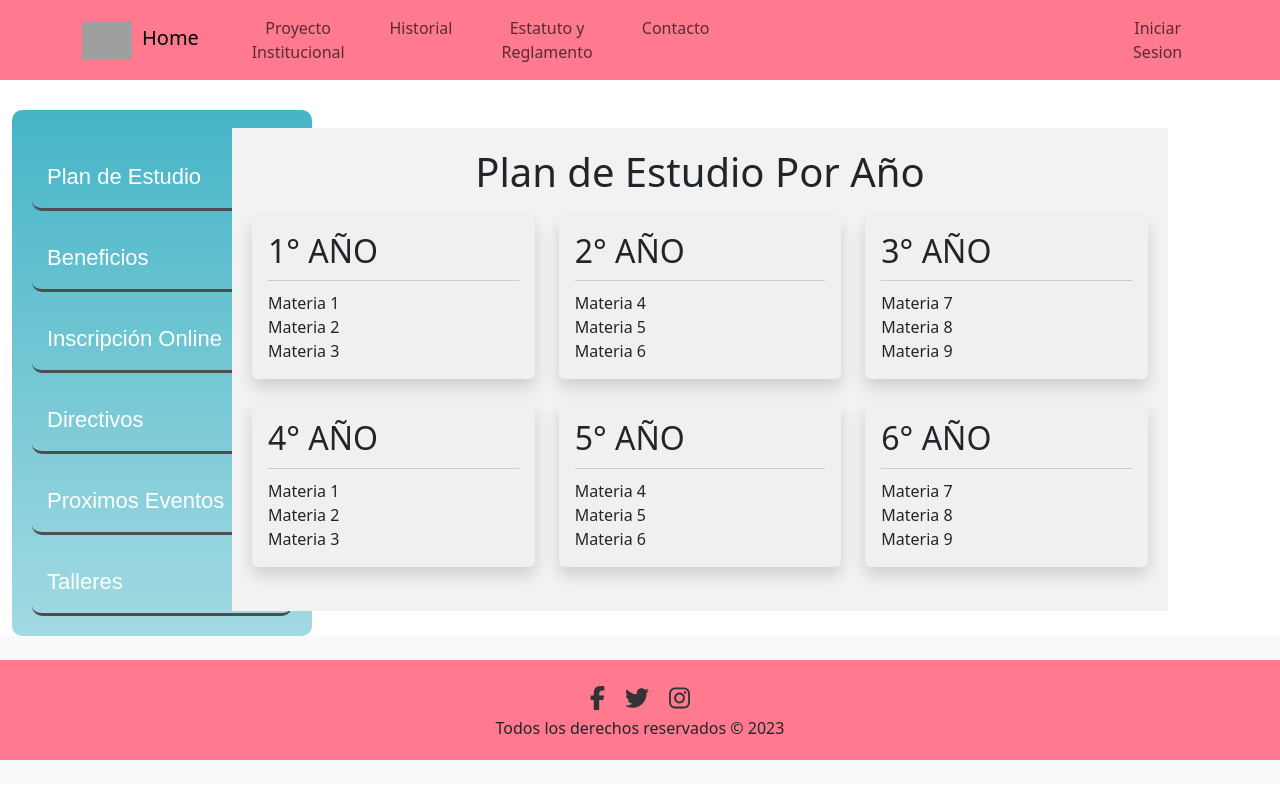
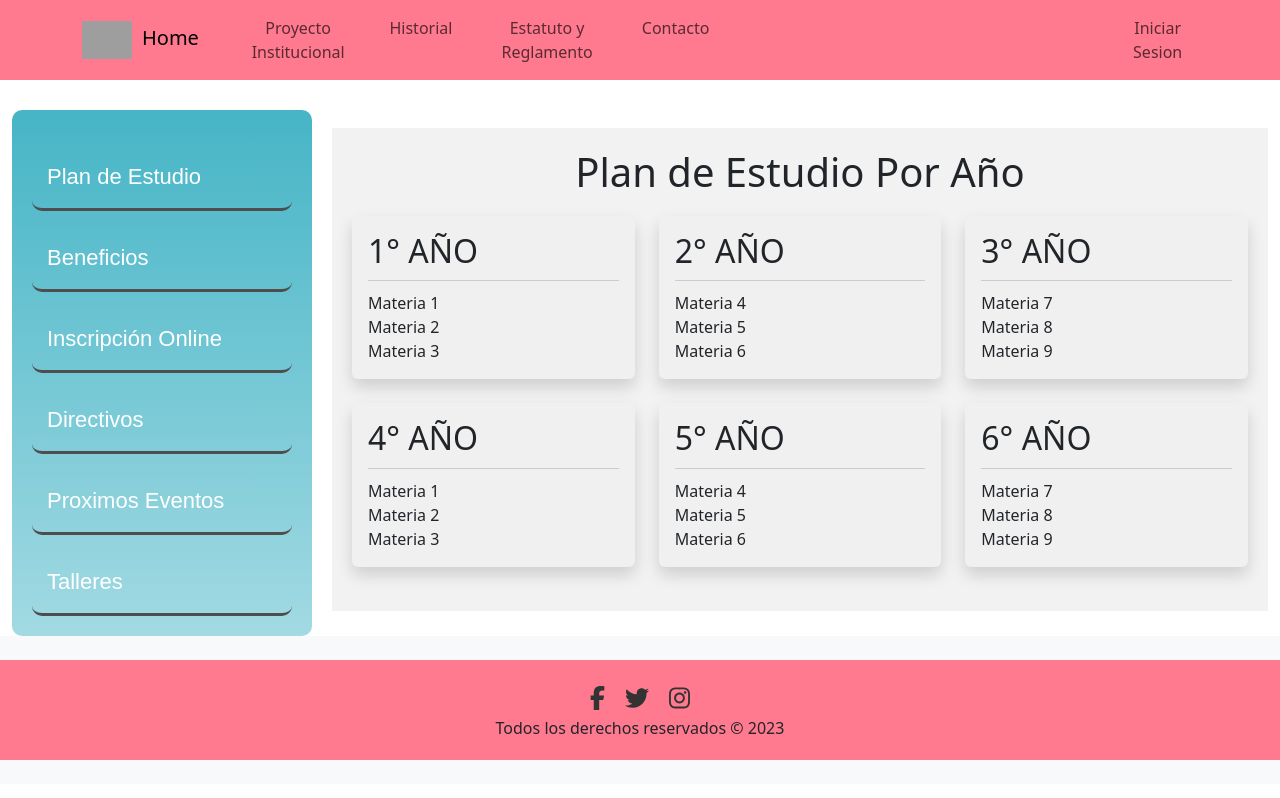
Before and after one commit to alejandro-atala/TPFINAL-CEPIT-2023, a React (Create React App) app in the folder Front/: page /plan-de-estudio in a window 1280 px wide. Built offline with nearby package versions, Linux system fonts and the light colour scheme; grey boxes are pictures that could not be loaded.

Commit message:
css plan

```diff
--- a/Front/src/MenuLateral/PlanDeEstudio/planDeEstudios.css
+++ b/Front/src/MenuLateral/PlanDeEstudio/planDeEstudios.css
@@ -2,7 +2,6 @@
     display: flex;
     flex-direction: column;
     max-width: 1200px;
-    margin-left: -100px ;
     padding: 20px;
     position: relative;
     background-color: #f2f2f2;
```
